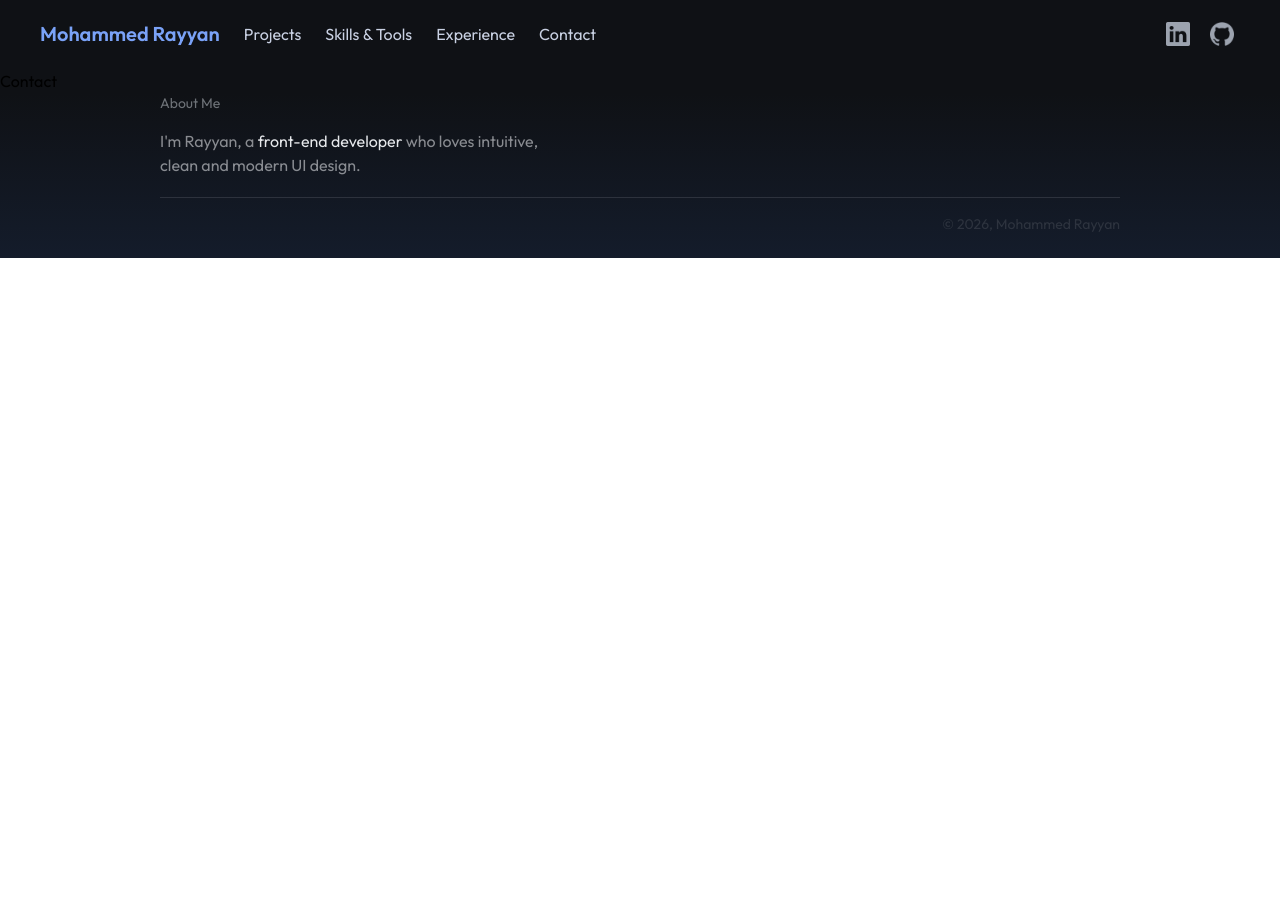
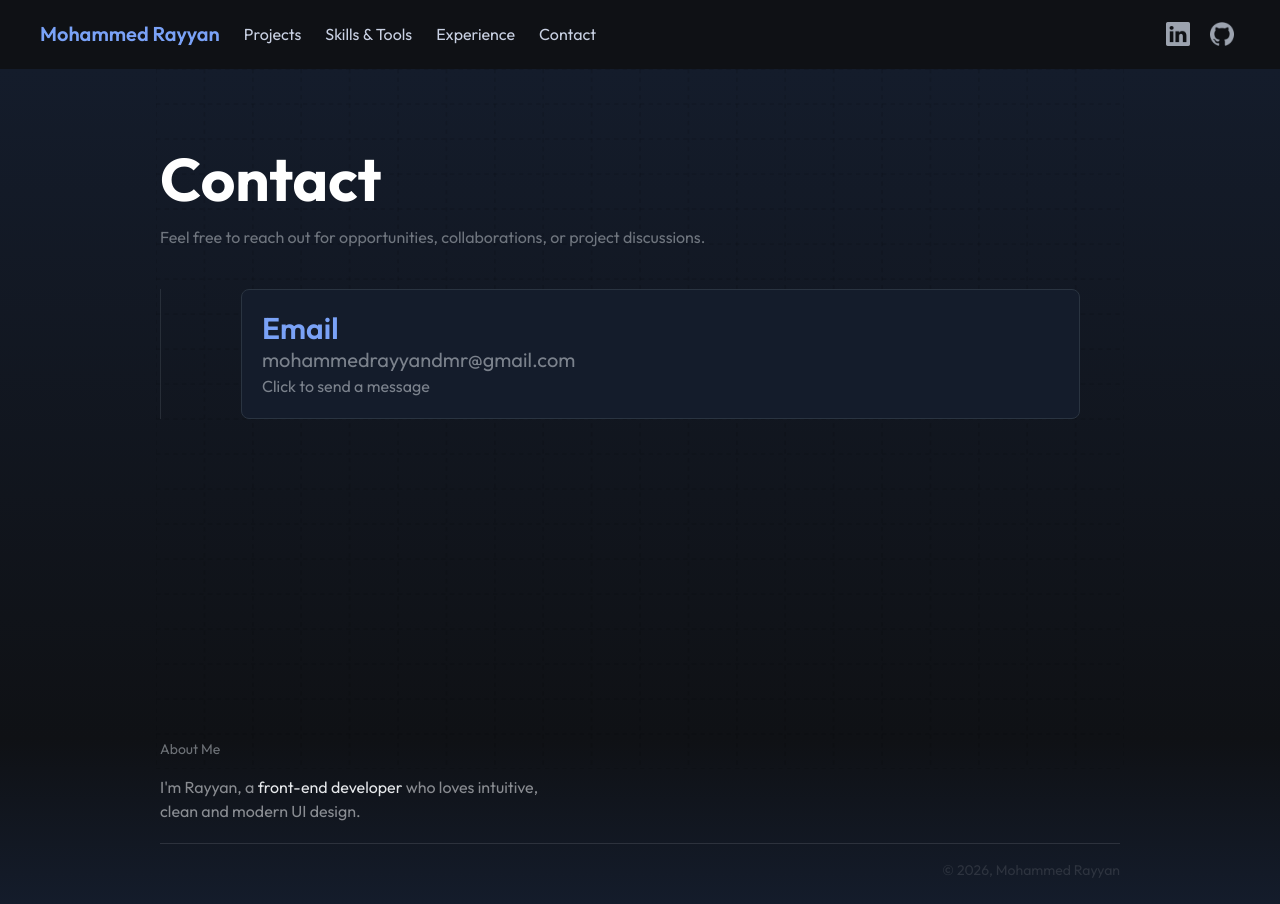
Before and after one commit to mohammedrayyan-dev/mohammedrayyandev, a React (Vite) app: page /contact in a window 1280 px wide. Before the commit the page ends 800 px from the top, so only its background shows below. Built offline with nearby package versions, Linux system fonts and the light colour scheme.

Commit message:
feat: add contact page

```diff
--- a/src/pages/Contact.jsx
+++ b/src/pages/Contact.jsx
@@ -1,8 +1,49 @@
-import React from 'react'
+import Grid from "/src/assets/images/ui/grid.png"
 
 const Contact = () => {
   return (
-    <div>Contact</div>
+    <>
+    <div className="relative bg-gradient-to-b from-[#141C2B] to-transparent pt-20 pb-80 px-5 md:px-6 lg:px-40">
+
+      <img src={Grid} alt="Grid" className="absolute inset-0 w-full max-h-[700px] object-contain"/>
+
+    <div className="relative flex flex-col gap-10">
+
+    <div className="flex flex-col gap-4">
+      <h1 className="text-6xl font-bold text-white">
+        Contact
+      </h1>
+      <p className="text-[#CBD1D880] text-md text-justify">
+        Feel free to reach out for opportunities, collaborations, or project discussions.
+      </p>
+    </div>
+
+    <div className="border-l border-[#CBD1D820] mr-10 flex flex-col gap-10">
+
+    <div className="pl-20">
+
+    <div
+    onClick={() => window.open("mailto:mohammedrayyandmr@gmail.com", "_blank")}
+    className="bg-[#141C2B] border border-[#2A3441] rounded-lg p-5 hover:bg-[#1B2434] cursor-pointer transition-colors duration-300">
+      <h2 className="text-[#7AA2F7] text-3xl font-semibold">
+        Email
+      </h2>
+      <p className="text-[#CBD1D890] text-xl">
+        mohammedrayyandmr@gmail.com
+      </p>
+      <p className="text-[#CBD1D890] text-md">
+        Click to send a message
+      </p>
+    </div>
+
+    </div>
+
+    </div>
+
+    </div>
+
+    </div>
+    </>
   )
 }
 
--- a/src/pages/Experience.jsx
+++ b/src/pages/Experience.jsx
@@ -106,10 +106,6 @@ const Experience = () => {
 
     </div>
 
-    <div>
-
-    </div>
-
     </div>
     </>
   )
--- a/src/pages/Projects.jsx
+++ b/src/pages/Projects.jsx
@@ -37,13 +37,13 @@ const Projects = () => {
       </p>
     </div>
 
-    <div className="flex flex-row justify-center items-center my-[10px] gap-10">
+    <div className="flex flex-row justify-center items-center py-10 gap-10">
       <img src={LuluDesktop} alt="Lulu Desktop" className="max-w-80 object-contain"/>
       <img src={LuluIpad} alt="Lulu Ipad" className="max-w-80 object-contain"/>
       <img src={LuluIphone} alt="Lulu Iphone" className="max-w-80 max-h-80 object-contain"/>
     </div>
 
-    <div className="flex flex-row mt-10 gap-4">
+    <div className="flex flex-row gap-4">
       <a
       href="https://www.lulufurniture.in/"
       target="_blank"
@@ -71,13 +71,13 @@ const Projects = () => {
       </p>
     </div>
 
-    <div className="flex flex-row justify-center items-center my-[10px] gap-10">
+    <div className="flex flex-row justify-center items-center py-10 gap-10">
       <img src={ProfinaDesktop} alt="Profina Desktop" className="max-w-80 object-contain"/>
       <img src={ProfinaIpad} alt="Profina Ipad" className="max-w-80 object-contain"/>
       <img src={ProfinaIphone} alt="Profina Iphone" className="max-w-80 max-h-80 object-contain"/>
     </div>
 
-    <div className="flex flex-row mt-10 gap-4">
+    <div className="flex flex-row gap-4">
       <a
       href="https://profina.vercel.app/"
       target="_blank"
@@ -100,10 +100,6 @@ const Projects = () => {
 
     </div>
 
-    <div>
-
-    </div>
-
     </div>
     </>
   )
--- a/src/pages/SkillsTools.jsx
+++ b/src/pages/SkillsTools.jsx
@@ -5,7 +5,7 @@ const Skills= {
   "Core Web": ["HTML5", "CSS3", "Responsive Web Design", "REST APIs"],
   "Frameworks & Libraries": ["React", "Material UI", "Framer Motion"],
   "Styling": ["Tailwind CSS"],
-  "Tools": ["Git", "GitHub", "Vite", "VS Code", "Chrome DevTools", "Figma"]
+  "Tools": ["Git & GitHub", "Vite", "VS Code", "Chrome DevTools", "Figma"]
 }
 
 const SkillsTools = () => {
@@ -108,10 +108,6 @@ const SkillsTools = () => {
 
     </div>
 
-    <div>
-
-    </div>
-
     </div>
     </>
   )
```
